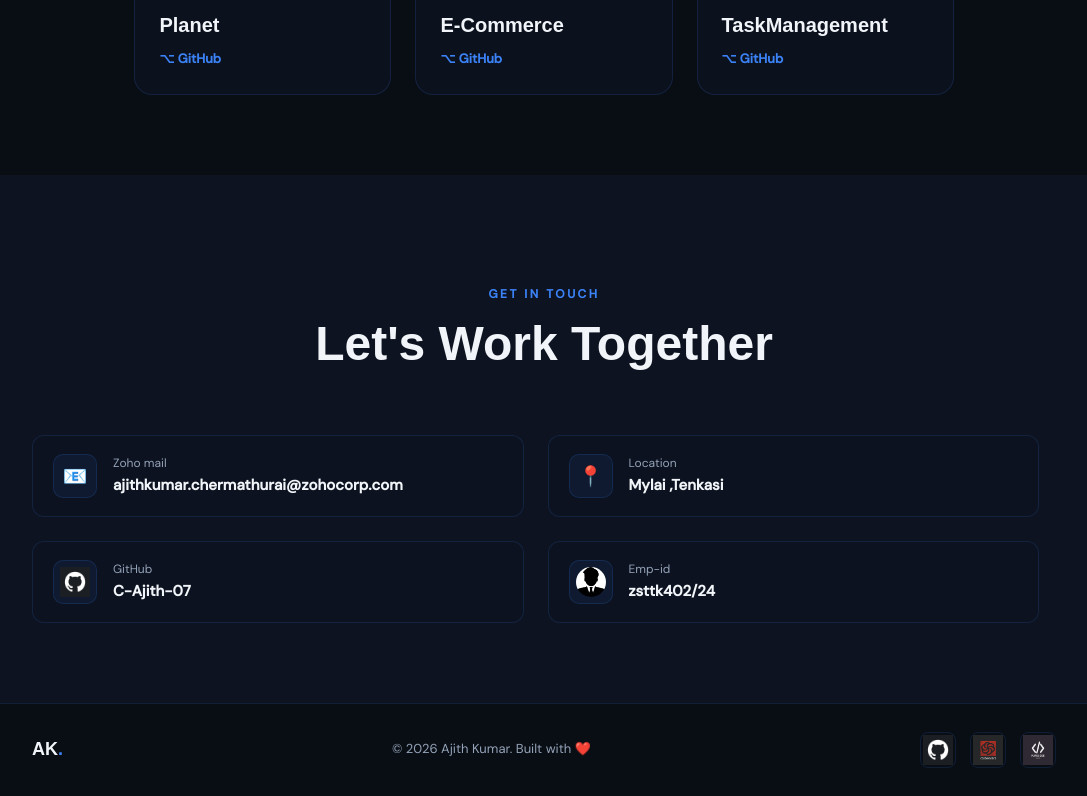
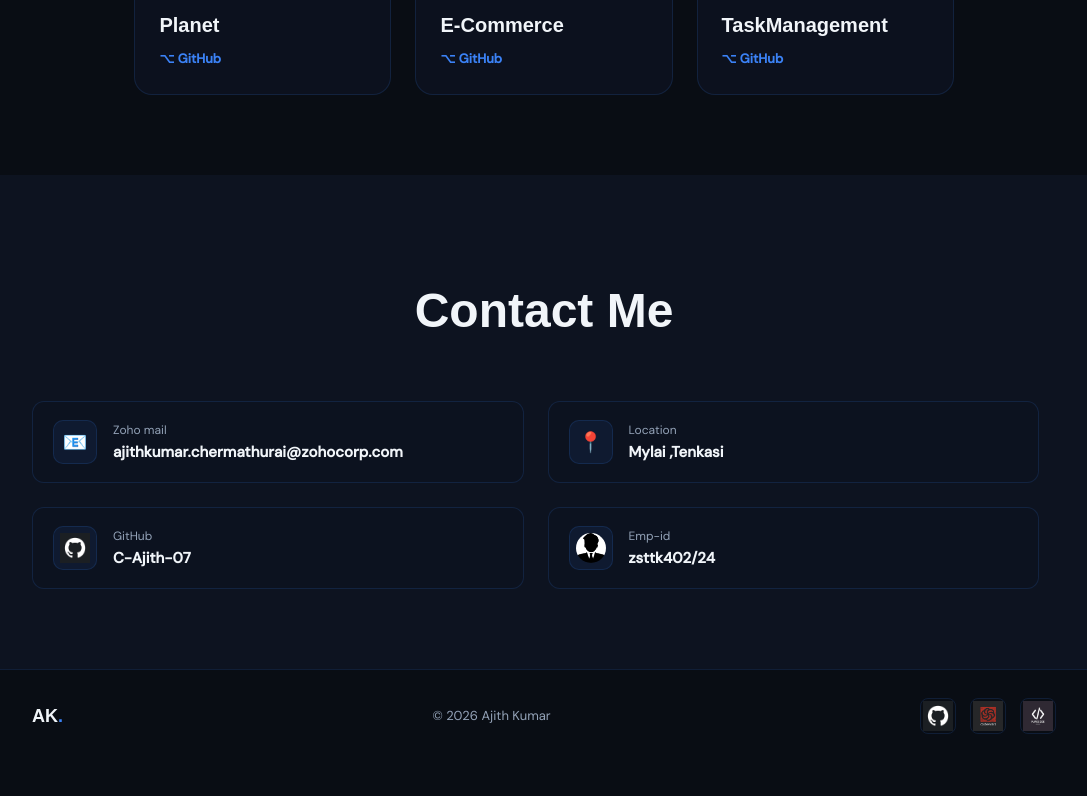
Before and after one commit to C-Ajith-07/portfolio, a plain HTML site: page index.html in a window 1280 px wide. Shown: the part 3654-4450 px from the top of the page, without its empty margins (96-1183 px from the left). After the commit the page ends 4416 px from the top, so only its background shows below. Drawn offline with Linux system fonts and the light colour scheme.

Commit message:
Updated portfolio

```diff
--- a/index.html
+++ b/index.html
@@ -367,8 +367,8 @@
 
     <!-- CONTACT -->
     <section id="contact">
-        <p class="section-label">Get In Touch</p>
-        <h2 class="section-title">Let's Work Together</h2>
+        <!-- <p class="section-label">Get In Touch</p> -->
+        <h2 class="section-title">Contact Me</h2>
 
         <div class="contact-wrap">
             <div class="contact-info fade-in">
@@ -413,7 +413,7 @@
     <!-- FOOTER -->
     <footer>
         <a class="footer-logo" href="#home">AK<span>.</span></a>
-        <p class="footer-copy">© 2026 Ajith Kumar. Built with ❤️</p>
+        <p class="footer-copy">© 2026 Ajith Kumar</p>
         <div class="footer-socials">
             <a class="social-link" target="_blank" href="https://github.com/C-Ajith-07">
                 <img src="images/github.png" alt="">
```
